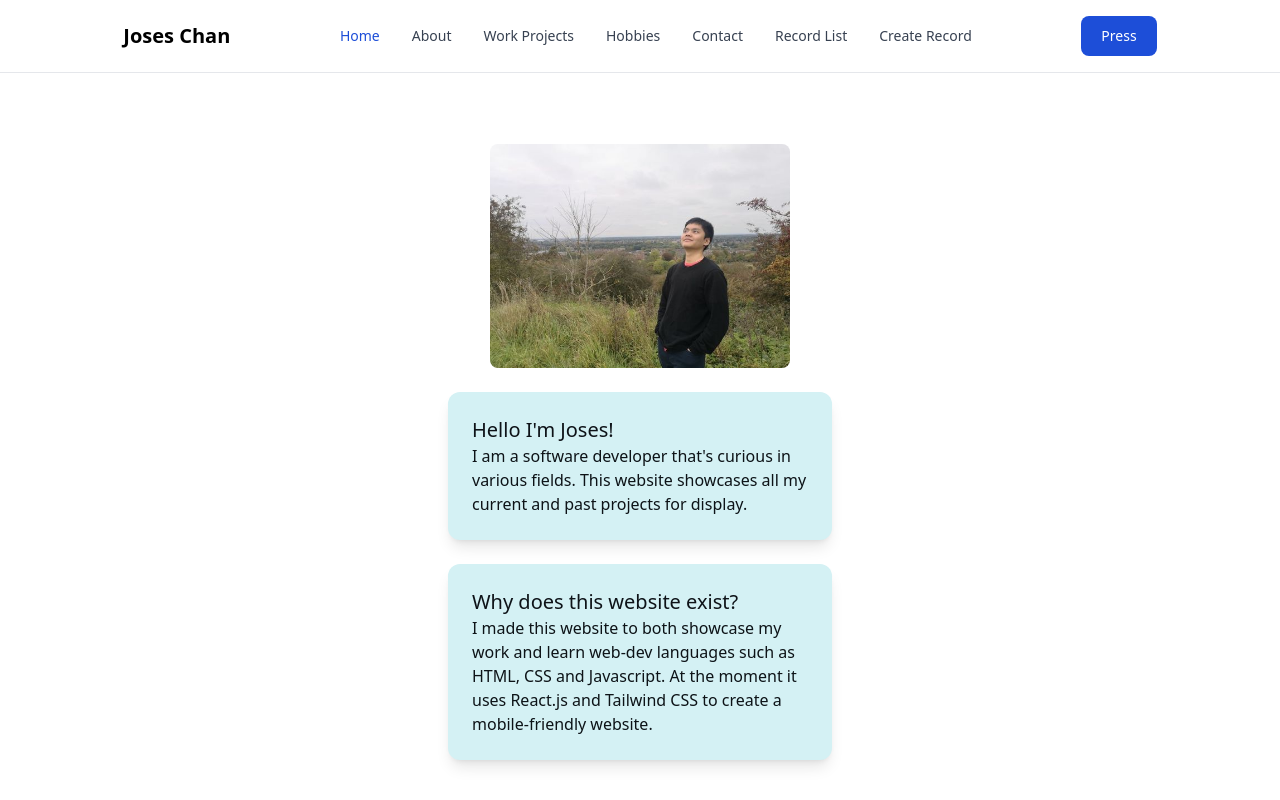
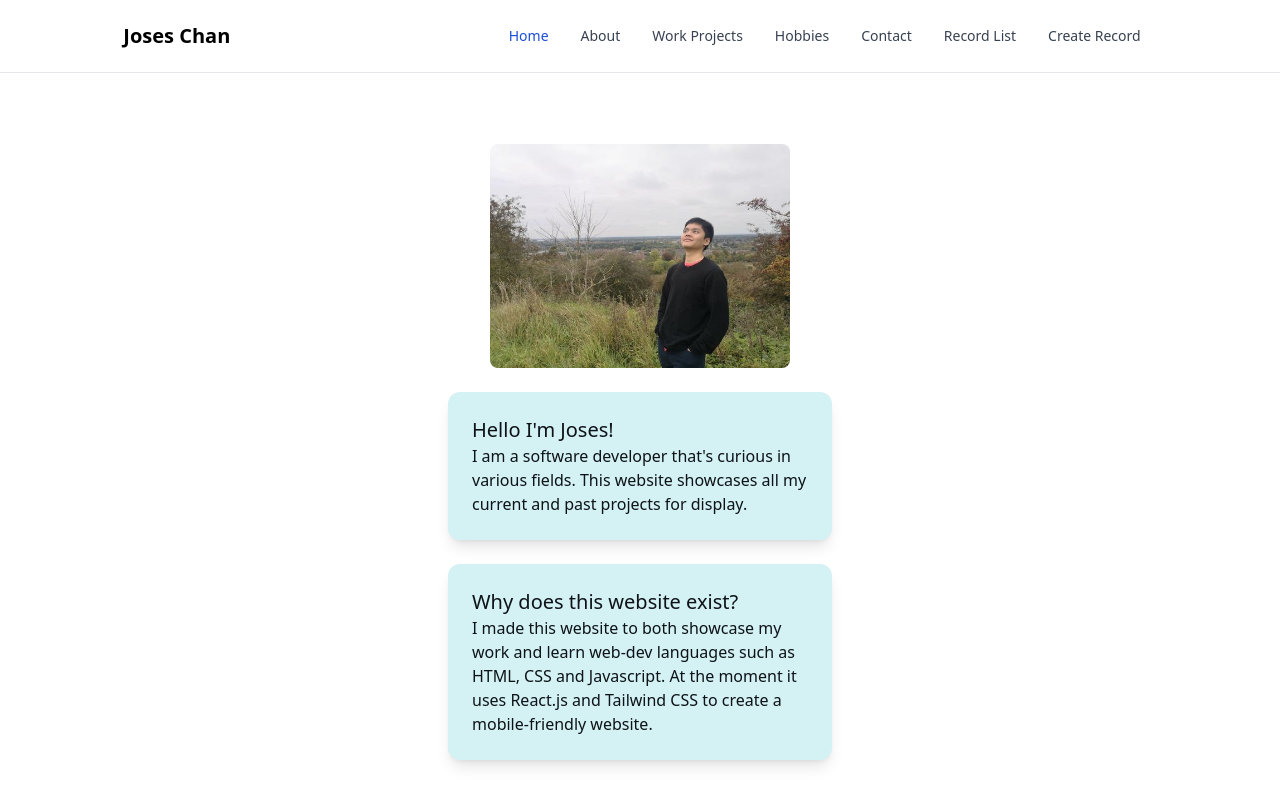
Before and after one commit to JosesChan/Personal-Website, a React (Create React App) app in the folder front_end/: page / in a window 1280 px wide. Built offline with nearby package versions, Linux system fonts and the light colour scheme.

Commit message:
Adjusting frontend

```diff
--- a/front_end/src/components/NavMenu.jsx
+++ b/front_end/src/components/NavMenu.jsx
@@ -33,14 +33,6 @@ const NavMenu = () => {
           </button>
         </div>
 
-        {/* Large Screen Buttons Items */}
-        <div className="hidden md:block md:order-2">
-          <button type="button" className="text-white bg-blue-700 hover:bg-blue-800
-          focus:ring-4 focus:outline-none focus:ring-blue-300 font-medium rounded-lg text-sm px-5 py-2.5 text-center
-          mr-3 md:mr-0 dark:bg-blue-600 dark:hover:bg-blue-700 dark:focus:ring-blue-800">
-            Press
-          </button>
-        </div>
 
         {/* Navbar Items */}
         <div className={`lg:flex justify-between items-center w-full md:w-auto md:block md:order-1 md:pb-0 ${navbar ? "block" : "hidden"}`}>
```
